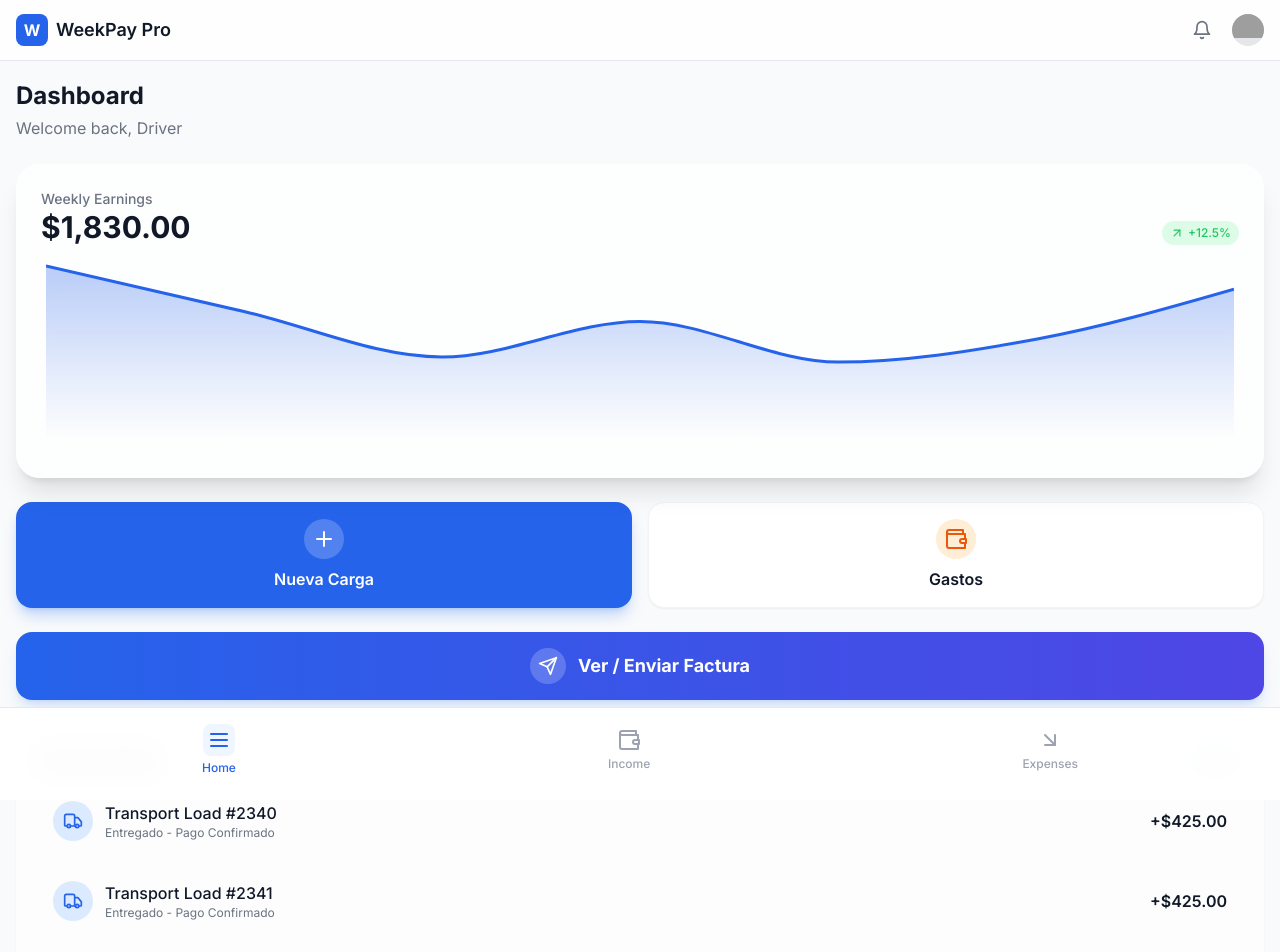
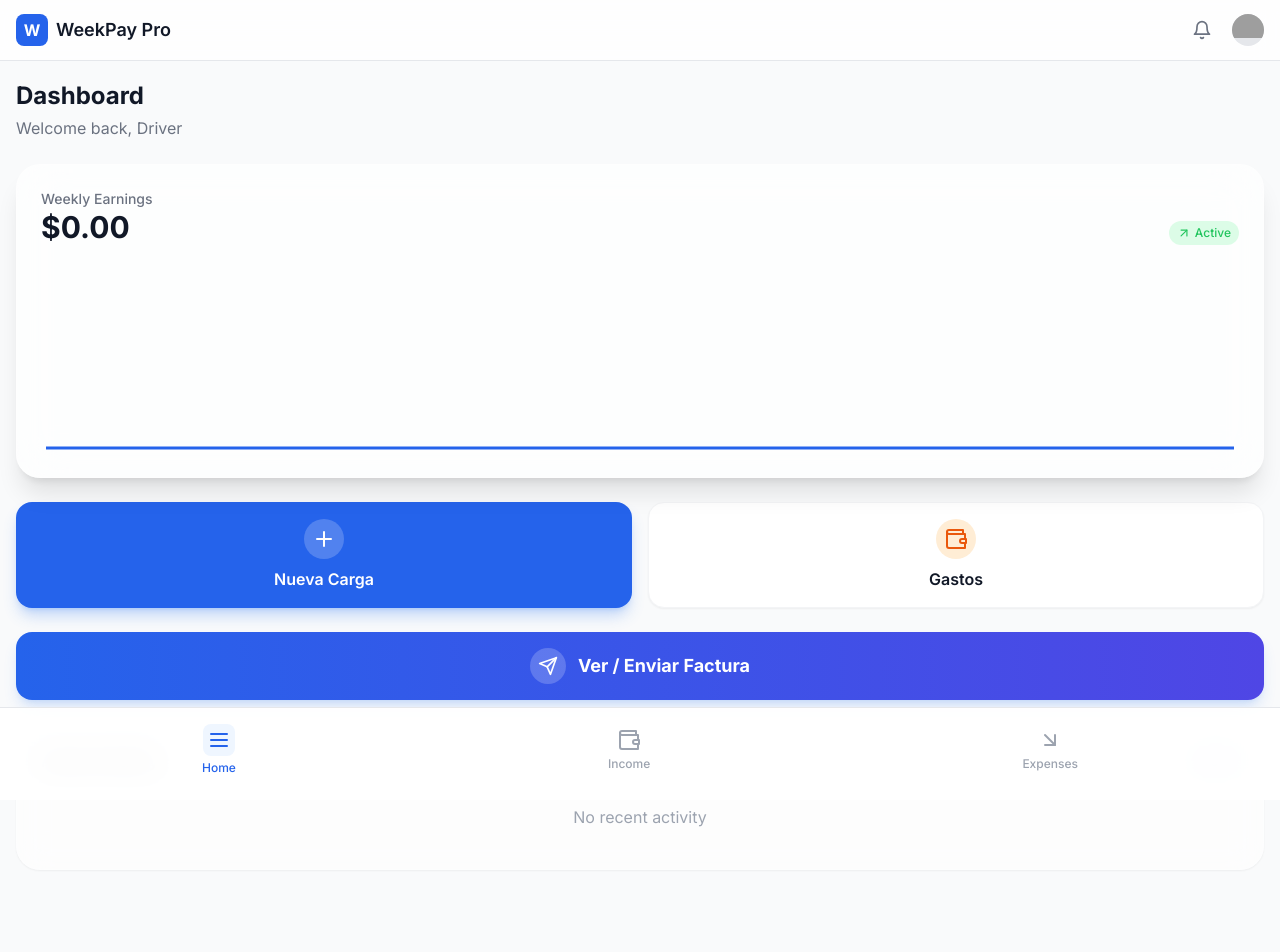
Before and after one commit to yoelreynaldo1-alt/pagos, a React (Vite) app: page / in a window 1280 px wide. Shown: the top 952 px of the page. Built offline with nearby package versions, Linux system fonts and the light colour scheme; sample sign-in values are in the browser's storage; grey boxes are pictures that could not be loaded.

Commit message:
Enable fully functional dashboard and history with persistent data

```diff
--- a/src/components/Dashboard.tsx
+++ b/src/components/Dashboard.tsx
@@ -1,21 +1,61 @@
 import { useNavigate } from 'react-router-dom';
-import { AreaChart, Area, Tooltip, ResponsiveContainer } from 'recharts';
+import { AreaChart, Area, Tooltip, ResponsiveContainer, XAxis } from 'recharts';
 import { motion } from 'framer-motion';
 import { Plus, DollarSign, Wallet, ArrowUpRight, ArrowDownRight, Bell, Menu, Truck, MapPin, Package, Send } from 'lucide-react';
-import { format } from 'date-fns';
-
-const data = [
-    { name: 'Mon', income: 4000, expenses: 2400 },
-    { name: 'Tue', income: 3000, expenses: 1398 },
-    { name: 'Wed', income: 2000, expenses: 9800 },
-    { name: 'Thu', income: 2780, expenses: 3908 },
-    { name: 'Fri', income: 1890, expenses: 4800 },
-    { name: 'Sat', income: 2390, expenses: 3800 },
-    { name: 'Sun', income: 3490, expenses: 4300 },
-];
+import { format, startOfWeek, endOfWeek, eachDayOfInterval, isSameDay, parseISO } from 'date-fns';
+import { useEffect, useState } from 'react';
+import { supabase } from '@/supabaseClient';
 
 const Dashboard = () => {
     const navigate = useNavigate();
+    const [chartData, setChartData] = useState<any[]>([]);
+    const [weeklyTotal, setWeeklyTotal] = useState(0);
+    const [recentActivity, setRecentActivity] = useState<any[]>([]);
+    const [profileImg, setProfileImg] = useState("https://ui-avatars.com/api/?name=User&background=0D8ABC&color=fff");
+
+    useEffect(() => {
+        loadDashboardData();
+        const savedProfile = localStorage.getItem('user-profile');
+        if (savedProfile) {
+            const p = JSON.parse(savedProfile);
+            if (p.name) {
+                setProfileImg(`https://ui-avatars.com/api/?name=${encodeURIComponent(p.name)}&background=0D8ABC&color=fff`);
+            }
+        }
+    }, []);
+
+    const loadDashboardData = async () => {
+        const { data } = await supabase.from('incomes').select();
+
+        if (data) {
+            // 1. Calculate Weekly Chart Data
+            const today = new Date();
+            const start = startOfWeek(today, { weekStartsOn: 1 });
+            const end = endOfWeek(today, { weekStartsOn: 1 });
+            const weekDays = eachDayOfInterval({ start, end });
+
+            const chart = weekDays.map(day => {
+                const dayIncome = data
+                    .filter((d: any) => isSameDay(parseISO(d.date), day))
+                    .reduce((sum: number, d: any) => sum + (parseFloat(d.amount) || 0), 0);
+
+                return {
+                    name: format(day, 'EEE'),
+                    income: dayIncome,
+                    fullDate: day
+                };
+            });
+            setChartData(chart);
+
+            // 2. Calculate Weekly Total
+            const total = chart.reduce((acc, curr) => acc + curr.income, 0);
+            setWeeklyTotal(total);
+
+            // 3. Get Recent Activity (last 3 entries)
+            const sorted = [...data].sort((a: any, b: any) => new Date(b.created_at || b.date).getTime() - new Date(a.created_at || a.date).getTime());
+            setRecentActivity(sorted.slice(0, 3));
+        }
+    };
 
     const handleSendInvoice = () => {
         const currentDate = format(new Date(), 'MMMM d, yyyy');
@@ -76,26 +116,28 @@ Chofer
                     <div className="flex justify-between items-end mb-4">
                         <div>
                             <p className="text-sm font-medium text-gray-500 dark:text-gray-400">Weekly Earnings</p>
-                            <h2 className="text-3xl font-bold text-gray-900 dark:text-white">$1,830.00</h2>
+                            <h2 className="text-3xl font-bold text-gray-900 dark:text-white">${weeklyTotal.toLocaleString('en-US', { minimumFractionDigits: 2, maximumFractionDigits: 2 })}</h2>
                         </div>
                         <div className="flex items-center gap-1 text-green-500 bg-green-100 dark:bg-green-900/30 px-2 py-1 rounded-full text-xs font-medium">
                             <ArrowUpRight size={14} />
-                            <span>+12.5%</span>
+                            <span>Active</span>
                         </div>
                     </div>
 
                     <div className="h-48 w-full">
                         <ResponsiveContainer width="100%" height="100%">
-                            <AreaChart data={data}>
+                            <AreaChart data={chartData}>
                                 <defs>
                                     <linearGradient id="colorIncome" x1="0" y1="0" x2="0" y2="1">
                                         <stop offset="5%" stopColor="#2563eb" stopOpacity={0.3} />
                                         <stop offset="95%" stopColor="#2563eb" stopOpacity={0} />
                                     </linearGradient>
                                 </defs>
+                                <XAxis dataKey="name" hide />
                                 <Tooltip
                                     contentStyle={{ backgroundColor: 'rgba(255, 255, 255, 0.8)', borderRadius: '12px', border: 'none', boxShadow: '0 4px 6px -1px rgb(0 0 0 / 0.1)' }}
                                     cursor={{ stroke: '#94a3b8', strokeWidth: 1 }}
+                                    formatter={(value: number) => [`$${value}`, 'Income']}
                                 />
                                 <Area type="monotone" dataKey="income" stroke="#2563eb" strokeWidth={3} fillOpacity={1} fill="url(#colorIncome)" />
                             </AreaChart>
@@ -148,20 +190,30 @@ Chofer
                     </div>
 
                     <div className="space-y-4">
-                        {[1, 2, 3].map((_, i) => (
-                            <div key={i} className="flex items-center justify-between p-3 hover:bg-white/50 dark:hover:bg-slate-700/50 rounded-xl transition-colors">
+                        {recentActivity.length === 0 ? (
+                            <p className="text-center text-gray-400 py-4">No recent activity</p>
+                        ) : (
+                            recentActivity.map((item, i) => (
+                                <div key={item.id || i} className="flex items-center justify-between p-2 hover:bg-white/50 dark:hover:bg-slate-700/50 rounded-xl transition-colors">
                                     <div className="flex items-center gap-3">
                                         <div className="w-10 h-10 rounded-full bg-blue-100 dark:bg-blue-900/30 text-blue-600 flex items-center justify-center">
                                             <Truck size={20} />
                                         </div>
                                         <div>
-                                        <p className="font-medium text-gray-900 dark:text-white">Transport Load #{2340 + i}</p>
-                                        <p className="text-xs text-gray-500 dark:text-gray-400">Entregado - Pago Confirmado</p>
+                                            <p className="font-medium text-gray-900 dark:text-white capitalize">
+                                                {format(parseISO(item.date), 'EEEE', { weekStartsOn: 1 })}
+                                            </p>
+                                            <p className="text-xs text-gray-500 dark:text-gray-400">
+                                                {format(parseISO(item.date), 'MM/dd/yyyy')}
+                                            </p>
                                         </div>
                                     </div>
-                                <span className="font-semibold text-gray-900 dark:text-white">+$425.00</span>
+                                    <span className="font-semibold text-gray-900 dark:text-white">
+                                        +${item.amount.toLocaleString('en-US', { minimumFractionDigits: 2 })}
+                                    </span>
                                 </div>
-                        ))}
+                            ))
+                        )}
                     </div>
                 </div>
             </main>
--- a/src/components/Invoice.tsx
+++ b/src/components/Invoice.tsx
@@ -237,8 +237,8 @@ ${profile.name}`;
                 {/* Footer */}
                 <div className="mt-12 pt-8 border-t-2 border-gray-100 text-center">
                     <p className="text-gray-500 text-xs font-medium">Thank you for your business.</p>
+                    <p className="text-[10px] text-gray-300 mt-2">v2.1 - {format(new Date(), 'MM/dd/yy HH:mm')}</p>
                 </div>
-
             </div>
 
             <style>{`
--- a/src/supabaseClient.ts
+++ b/src/supabaseClient.ts
@@ -16,10 +16,18 @@ export const supabase = {
                 const existing = JSON.parse(localStorage.getItem(STORAGE_KEY) || '[]');
                 // If array, spread it; if object, add one
                 const rows = Array.isArray(newData) ? newData : [newData];
-                const updated = [...existing, ...rows];
+
+                // Add unique IDs
+                const rowsWithIds = rows.map((row: any) => ({
+                    ...row,
+                    id: row.id || crypto.randomUUID(), // modern browsers support this
+                    created_at: row.created_at || new Date().toISOString()
+                }));
+
+                const updated = [...existing, ...rowsWithIds];
                 localStorage.setItem(STORAGE_KEY, JSON.stringify(updated));
-                console.log(`[Supabase Mock] Inserted into ${table}:`, rows);
-                return { data: rows, error: null };
+                console.log(`[Supabase Mock] Inserted into ${table}:`, rowsWithIds);
+                return { data: rowsWithIds, error: null };
             },
             update: async (updates: any) => {
                 // Mock update logic would go here
```
Also changed, not shown: src/components/History.tsx (+10 -20 lines). Lines whose indentation alone changed are shown as unchanged.
